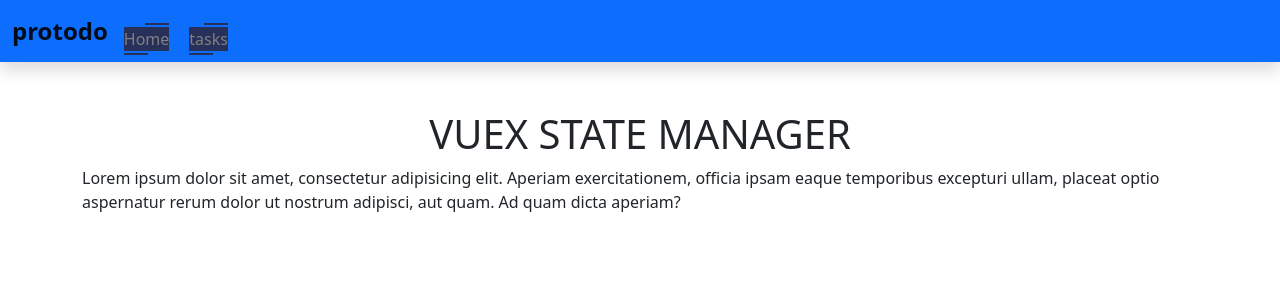
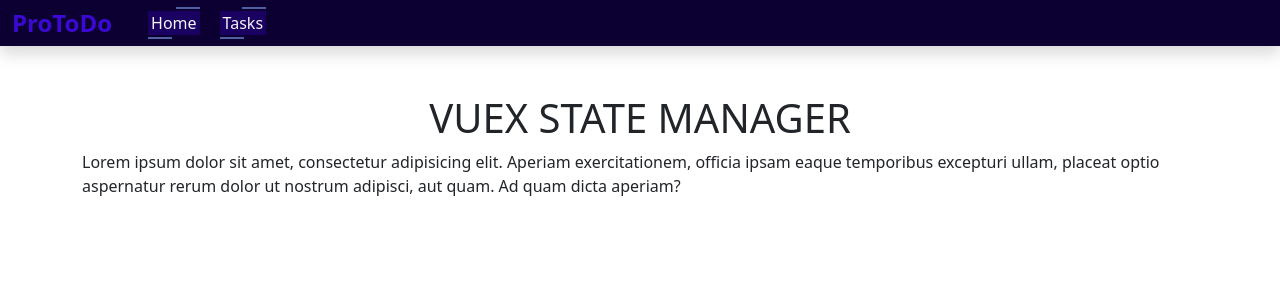
Before and after one commit to yasserhatami/protodo, a Vue app: page / in a window 1280 px wide. Shown: the top 300 px of the page. Built offline with nearby package versions, Linux system fonts and the light colour scheme.

Commit message:
edit css

```diff
--- a/src/App.vue
+++ b/src/App.vue
@@ -18,5 +18,5 @@
 </script>
 
 <style>
-
+/* add a font  */
 </style>
--- a/src/components/HeaderDiv.vue
+++ b/src/components/HeaderDiv.vue
@@ -1,7 +1,7 @@
 <template>
-  <nav class="navbar navbar-expand-md bg-primary shadow">
+  <nav class="navbar navbar-expand-md shadow p-0">
     <div class="container-fluid">
-      <router-link id="navBrand" class="navbar-brand" to="/">protodo</router-link>
+      <router-link id="navBrand" class="navbar-brand" to="/">ProToDo</router-link>
       <button
         class="navbar-toggler"
         type="button"
@@ -14,12 +14,12 @@
         <span class="navbar-toggler-icon"></span>
       </button>
       <div class="collapse navbar-collapse" id="navbarSupportedContent">
-        <ul class="navbar-nav me-auto mb-2 mb-lg-0">
-          <li class="nav-item ">
-             <router-link to="/" id="homebtn" class="mt-sm-3 animated-border-button nav-link active">Home</router-link>
+        <ul class="navbar-nav me-auto mb-2 mb-lg-0 ml-5">
+          <li class="nav-item mt-1 mt-lg-0 ">
+             <router-link to="/" id="homebtn" class=" animated-border-button nav-link active">Home</router-link>
           </li>
-           <li class="nav-item">
-            <router-link to="/tasks" id="taskbtn" class="mt-sm-3 animated-border-button nav-link active">tasks</router-link>
+           <li class="nav-item mt-1 mt-lg-0 ">
+            <router-link to="/tasks" id="taskbtn" class="  animated-border-button nav-link active">Tasks</router-link>
           </li>
         </ul>
       </div>
@@ -34,17 +34,29 @@
 <style scoped>
 #homebtn{
 
-  padding: 0;
-  color: gray;
-
+  padding: 0 3px ;
+  color:  whitesmoke;
+  margin-left: 20px;
+}
+@media only screen and (max-width: 768px) {
+ #homebtn {
+    margin-left: 0;
+  }
 }
 #taskbtn{
-   padding: 0;
-  color: gray;
+   padding: 0 3px ;
+
+  color: whitesmoke;
   margin-left: 20px;
 }
+
+@media only screen and (max-width: 768px) {
+  #taskbtn {
+    margin-left: 0;
+  }
+}
 .animated-border-button {
-  background-color: #263059;
+  background-color: #190061;
   border: none;
   color: #ffffff;
   outline: none;
@@ -63,13 +75,13 @@
 }
 
 .animated-border-button:before {
-  border-top: 2px solid #263059;
+  border-top: 2px solid #4f5fa0;
   right: 0;
   top: -4px;
 }
 
 .animated-border-button:after {
-  border-bottom: 2px solid #263059;
+  border-bottom: 2px solid #4f5fa0;
   bottom: -4px;
   left: 0;
 }
@@ -80,6 +92,11 @@
 }
 #navBrand{
   font-size: x-large;
-  font-weight: 600;
+  font-weight: 700;
+  color: #3c09d4 !important;
+}
+.navbar{
+  background-color: #0c0032;
+
 }
 </style>
--- a/src/main.js
+++ b/src/main.js
@@ -5,6 +5,7 @@
 import router from "./router"
 import store from './store/index.js'
 
+
 const app =  createApp(App);
 app.use(router)
 app.use(store)
```
Also changed, not shown: 1 other file (tests, documents, lock files or other folders).
